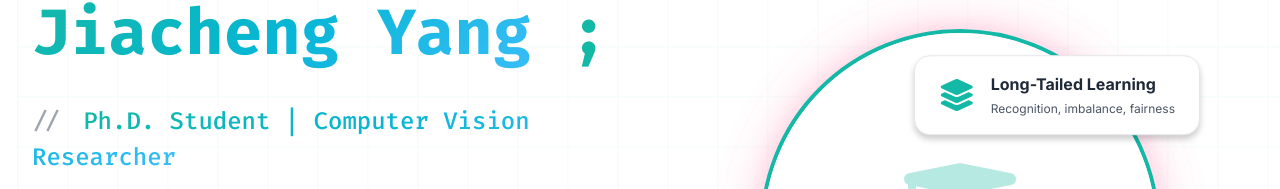
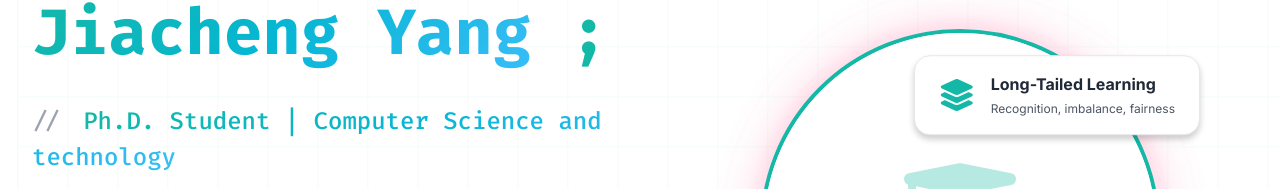
Before and after one commit to Jia-cheng-Yang/jia-cheng-yang.github.io, a plain HTML site: page index.html in a window 1280 px wide. Shown: the part 251-440 px from the top of the page. Drawn offline with nearby package versions, Linux system fonts and the light colour scheme.

Commit message:
Update index.html

```diff
--- a/index.html
+++ b/index.html
@@ -124,7 +124,7 @@
 
                     <div class="hero-title">
                         <span class="title-prefix">//</span>
-                        <span class="title-text" data-text-en="Ph.D. Student | Computer Vision Researcher" data-text-zh="博士生｜计算机视觉研究者">Ph.D. Student | Computer Vision Researcher</span>
+                        <span class="title-text" data-text-en="Ph.D. Student | Computer Science and technology" data-text-zh="博士生｜计算机视觉研究者">Ph.D. Student | Computer Vision Researcher</span>
                     </div>
 
                     <p class="hero-description"
```
